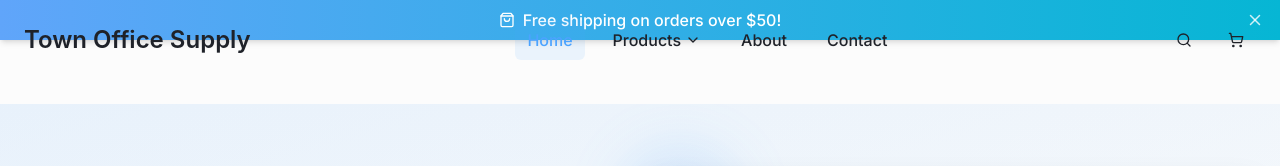
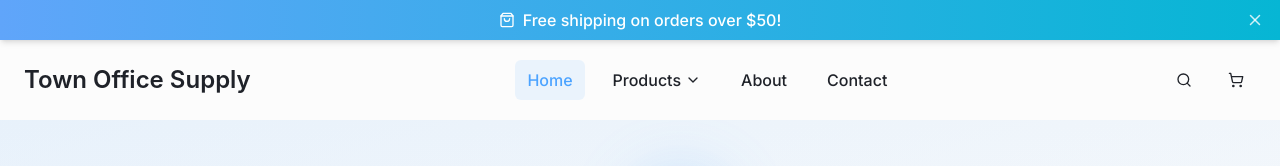
Before and after one commit to TownBusinessSystems/townofficesupply, a React (Vite) app: page / in a window 1280 px wide. Shown: the top 166 px of the page. Built offline with nearby package versions, Linux system fonts and the light colour scheme.

Commit message:
Fix banner overlap issue
Ensures the promo banner and navigation bar are correctly separated, preventing overlap. The banner is now positioned at the top of the page, with the navigation bar directly below.

```diff
--- a/src/components/layout/Navbar.tsx
+++ b/src/components/layout/Navbar.tsx
@@ -50,7 +50,7 @@ const Navbar: React.FC = () => {
 
   return (
     <header
-      className={`fixed top-0 left-0 right-0 z-50 transition-all duration-300 ${
+      className={`sticky top-0 left-0 right-0 z-50 transition-all duration-300 ${
         isScrolled
           ? "bg-white/80 dark:bg-gray-900/80 backdrop-blur-md shadow-sm"
           : "bg-transparent"
--- a/src/pages/Index.tsx
+++ b/src/pages/Index.tsx
@@ -14,12 +14,11 @@ import { featuredInkProducts, featuredTonerProducts } from "@/data/productData";
 const Index = () => {
   return (
     <div className="min-h-screen flex flex-col">
+      <PromoBanner />
       <Navbar />
       <CartDrawer />
 
-      <PromoBanner />
-
-      <main className="flex-grow pt-16">
+      <main className="flex-grow">
         <Hero />
         <CategoriesSection />
         <FeaturedSection title="Featured Ink Cartridges" products={featuredInkProducts} />
```
